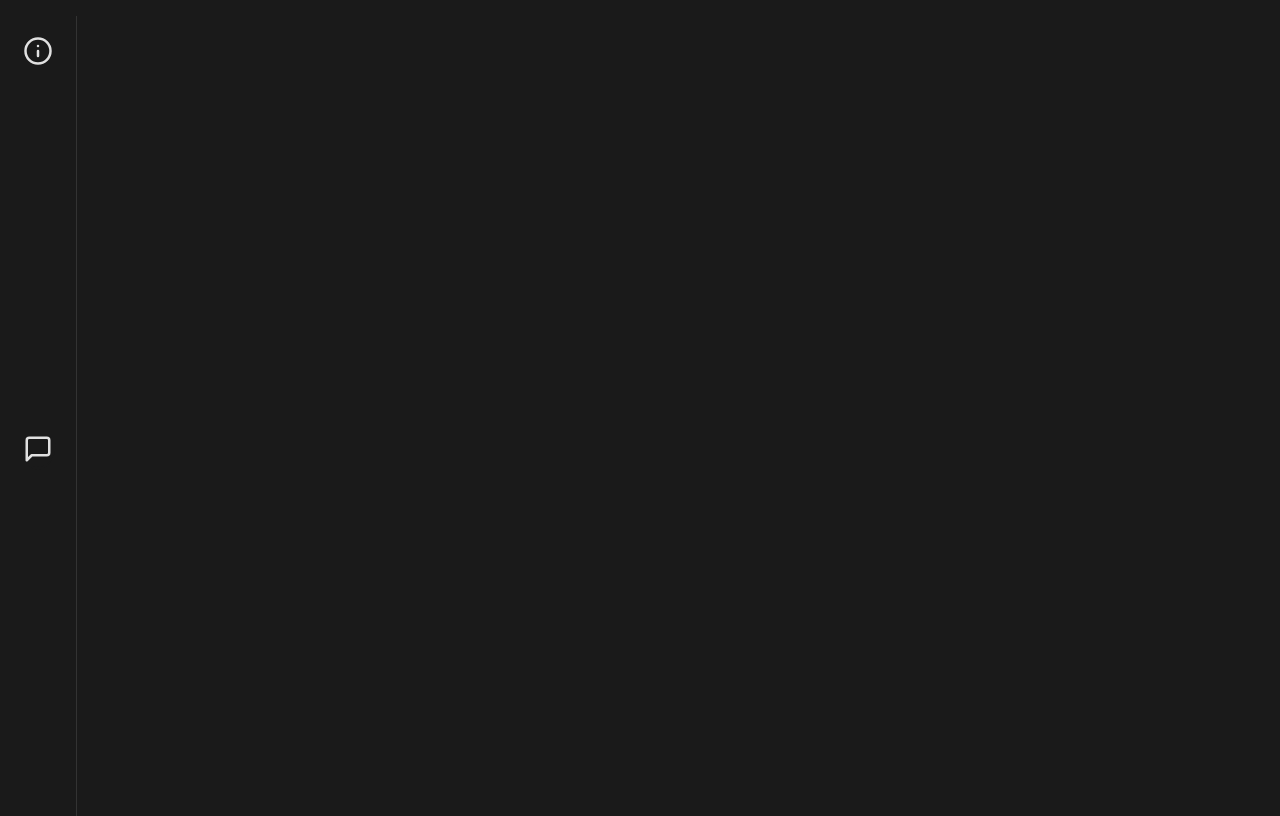
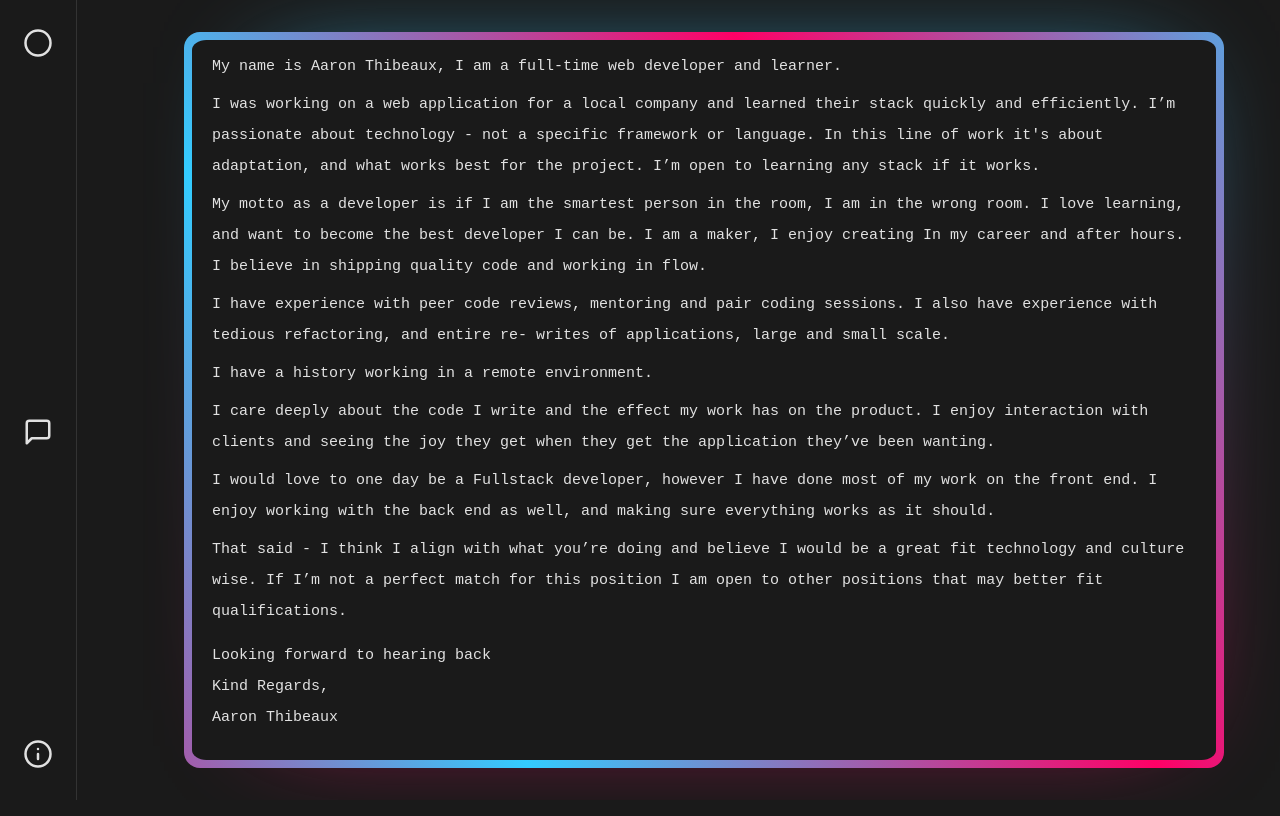
Before and after one commit to aktbo/portfolio, a React (Create React App) app: page /about in a window 1280 px wide. Built offline with nearby package versions, Linux system fonts and the light colour scheme.

Commit message:
Made "About" Page Border and Default Text

```diff
--- a/src/App.js
+++ b/src/App.js
@@ -14,6 +14,7 @@ function App() {
         <Route path="/" exact component={Hero} />
         {/* <Route path="/contact" component={Contact} /> */}
         <Route path="/about" component={About} />
+        {/* <Route parth="*" component={NotFound} /> */}
       </Switch>
       <Footer />
     </Router>
--- /dev/null
+++ b/src/Pages/About.css
@@ -0,0 +1,105 @@
+.text-con {
+  position: absolute;
+  border-radius: 1.4%;
+  top: 5%;
+  right: 5%;
+  height: 90%;
+  width: 80%;
+  background-color: #1a1a1a;
+}
+
+#text-s {
+  margin-top: 10px;
+}
+
+#text-e {
+  margin-top: 13px;
+  padding: 0;
+}
+
+p {
+  color: #e1e1e1;
+  padding: 1px 20px;
+  margin: 5px 0;
+  line-height: 31px;
+  font-size: 15px;
+  font-family: Courier New, monospace;
+}
+
+/* new css animation */
+#box {
+  position: absolute;
+  align-items: center;
+  justify-content: center;
+  width: 100%;
+  height: 100%;
+  color: white;
+  font-family: "Raleway";
+  font-size: 2.5rem;
+  background-color: transparent;
+}
+.gradient-border {
+  --borderWidth: 8px;
+  background: #1d1f20;
+  position: relative;
+  border-radius: var(--borderWidth);
+}
+.gradient-border:after {
+  content: "";
+  position: absolute;
+  top: calc(-1 * var(--borderWidth));
+  left: calc(-1 * var(--borderWidth));
+  height: calc(100% + var(--borderWidth) * 2);
+  width: calc(100% + var(--borderWidth) * 2);
+  background: linear-gradient(
+    60deg,
+    #ff0066,
+    #33ccff,
+    #ff0066,
+    #33ccff,
+    #ff0066,
+    #33ccff,
+    #ff0066,
+    #33ccff
+  );
+  border-radius: calc(2 * var(--borderWidth));
+  z-index: -1;
+  animation: animatedgradient 15s ease alternate infinite;
+  background-size: 300% 300%;
+}
+
+@keyframes animatedgradient {
+  0% {
+    background-position: 0% 100%;
+  }
+  50% {
+    background-position: 100% 0%;
+  }
+  100% {
+    background-position: 0% 100%;
+  }
+}
+
+.gradient-border span {
+  position: absolute;
+  z-index: -1;
+  top: 6%;
+  right: 5%;
+  width: 87%;
+  height: 87%;
+  background: linear-gradient(#33ccff, #ff0066);
+  border-radius: 0;
+}
+
+.gradient-border span:nth-child(1) {
+  filter: blur(5px);
+}
+.gradient-border span:nth-child(2) {
+  filter: blur(10px);
+}
+.gradient-border span:nth-child(3) {
+  filter: blur(20px);
+}
+.gradient-border span:nth-child(4) {
+  filter: blur(55px);
+}
--- a/src/Pages/About.js
+++ b/src/Pages/About.js
@@ -1,7 +1,62 @@
 import React from "react";
+import "./About.css";
 
 const About = () => {
-  return <div></div>;
+  return (
+    <div className="text-con">
+      {/* new css animation */}
+      <div className="gradient-border" id="box">
+        <span></span>
+        <span></span>
+        <span></span>
+        <span></span>
+      </div>
+      <p id="text-s">
+        My name is Aaron Thibeaux, I am a full-time web developer and learner.
+      </p>
+      <p>
+        I was working on a web application for a local company and learned their
+        stack quickly and efficiently. I’m passionate about technology - not a
+        specific framework or language. In this line of work it's about
+        adaptation, and what works best for the project. I’m open to learning
+        any stack if it works.
+      </p>
+
+      <p>
+        My motto as a developer is if I am the smartest person in the room, I am
+        in the wrong room. I love learning, and want to become the best
+        developer I can be. I am a maker, I enjoy creating In my career and
+        after hours. I believe in shipping quality code and working in flow.
+      </p>
+      <p>
+        I have experience with peer code reviews, mentoring and pair coding
+        sessions. I also have experience with tedious refactoring, and entire
+        re- writes of applications, large and small scale.
+      </p>
+      <p>I have a history working in a remote environment.</p>
+      <p>
+        I care deeply about the code I write and the effect my work has on the
+        product. I enjoy interaction with clients and seeing the joy they get
+        when they get the application they’ve been wanting.
+      </p>
+      <p>
+        I would love to one day be a Fullstack developer, however I have done
+        most of my work on the front end. I enjoy working with the back end as
+        well, and making sure everything works as it should.
+      </p>
+      <p>
+        That said - I think I align with what you’re doing and believe I would
+        be a great fit technology and culture wise. If I’m not a perfect match
+        for this position I am open to other positions that may better fit
+        qualifications.
+        <p id="text-e">
+          Looking forward to hearing back
+          <br /> Kind Regards,
+          <br /> Aaron Thibeaux
+        </p>
+      </p>
+    </div>
+  );
 };
 
 export default About;
--- /dev/null
+++ b/src/Pages/NotFound.js
@@ -0,0 +1 @@
+/* This is the 404 page !!! */
--- a/src/components/navbar/Navbar.css
+++ b/src/components/navbar/Navbar.css
@@ -1,4 +1,4 @@
-.container-nav {
+.nav-container {
   display: grid;
   border-right: 1px solid #333;
   background-color: #1a1a1a;
@@ -7,34 +7,44 @@
   position: absolute;
   margin: 0;
   padding: 0 20px 0 20px;
+  top: 0;
+  bottom: 0;
 }
 
-.info-con {
-  margin-top: 20px;
-}
-#info-a {
+#home-a {
+  top: 10%;
+  position: relative;
   padding: 18px 3px 0 3px;
   border-bottom: 3px solid;
-  border-radius: 100%;
   border-image-slice: 1;
 }
 
-#contact-btn {
-  background-color: transparent;
+#contact-a {
+  top: 50%;
+  position: relative;
   padding: 18px 3px 0 3px;
-  border: 0;
-  border-bottom: 3px solid #1a1a1a;
-  border-radius: 100%;
+  border-bottom: 3px solid;
   border-image-slice: 1;
 }
 
-#info-a:hover {
+#about-a {
+  bottom: 3%;
+  position: absolute;
+  padding: 18px 3px 0 3px;
+  border-bottom: 3px solid;
+  border-image-slice: 1;
+}
+
+#home-a:hover {
   border-image-source: linear-gradient(to left, #ff0066, #33ccff);
 }
 
-#contact-btn:hover {
+#contact-a:hover {
   border-image-source: linear-gradient(to left, #ff0066, #33ccff);
-  cursor: pointer;
+}
+
+#about-a:hover {
+  border-image-source: linear-gradient(to left, #ff0066, #33ccff);
 }
 
 @media (-webkit-min-device-pixel-ratio: 0) {
--- a/src/components/navbar/Navbar.js
+++ b/src/components/navbar/Navbar.js
@@ -1,19 +1,26 @@
-import React, { useState, useEffect } from "react";
+import React from "react";
 import "./Navbar.css";
-import { FiInfo, FiChevronsUp, FiMessageSquare } from "react-icons/fi";
+import { FiCircle, FiMessageSquare, FiInfo } from "react-icons/fi";
 
 const Navbar = () => {
   return (
-    <main className="container-nav">
-      <div className="info-con">
-        <a href="/" id="info-a">
+    <main className="nav-container">
+      <div className="backhome-con">
+        <a href="/" id="home-a">
+          <FiCircle size={30} color={"#e1e1e1"} />
+        </a>
+      </div>
+
+      <div className="contact-con">
+        <a href="/contact" id="contact-a">
+          <FiMessageSquare id={"contact-icon"} size={30} color={"#e1e1e1"} />
+        </a>
+      </div>
+
+      <div className="about-con">
+        <a href="/about" id="about-a">
           <FiInfo size={30} color={"#e1e1e1"} />
         </a>
-      </div>
-      <div className="contact-con">
-        <button id="contact-btn">
-          <FiMessageSquare id={"bars-icon"} size={30} color={"#e1e1e1"} />
-        </button>
       </div>
     </main>
   );
```
